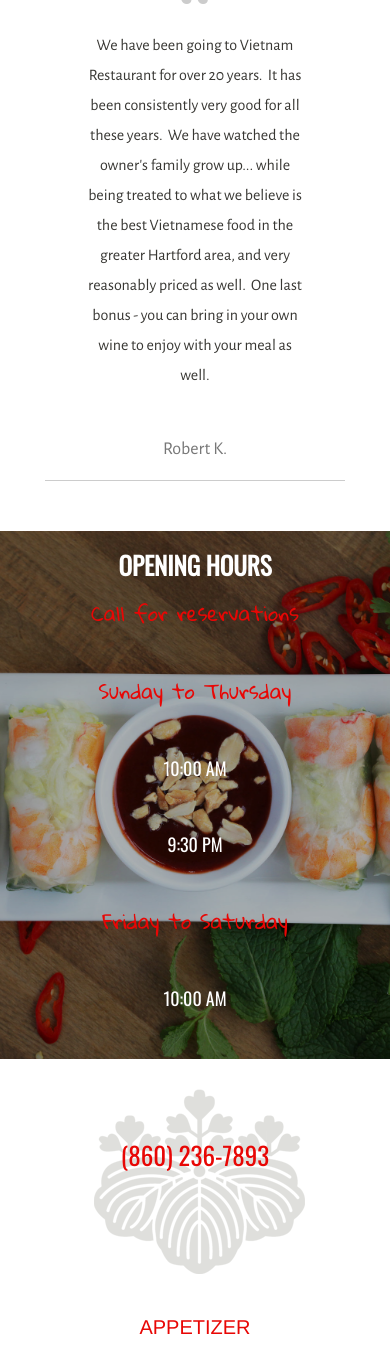
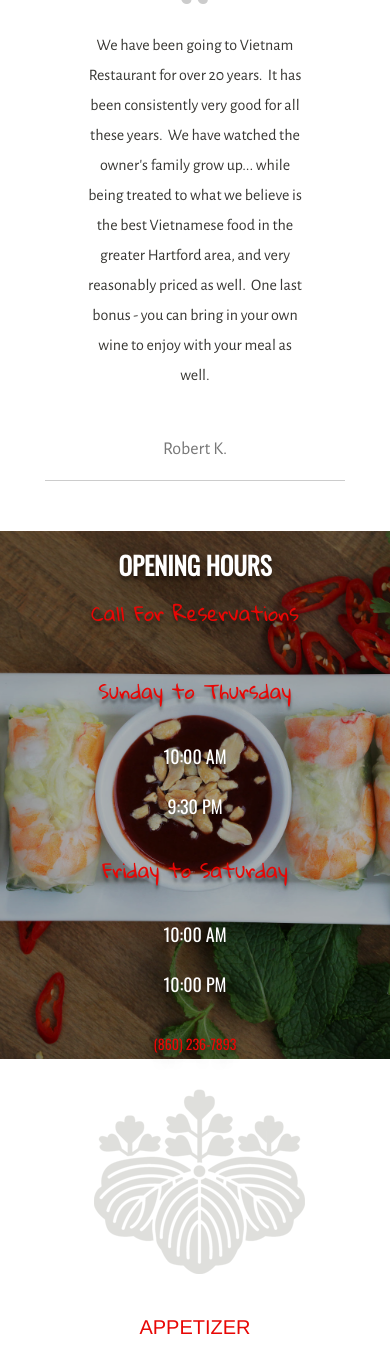
Before and after one commit to HeyTY/vn-restaurant-wh, a PHP site: page / in a window 390 px wide. Shown: the part 1557-2920 px from the top of the page. Run offline with PHP 8.4, Linux system fonts and the light colour scheme.

Commit message:
Fixed hours styling and cleaned unused code

```diff
--- a/assets/css/main.css
+++ b/assets/css/main.css
@@ -84,6 +84,7 @@ body {
     left: 0;
     right: 0;
     width: 100%;
+
 }
 
 .header-logo {
@@ -323,6 +324,9 @@ blockquote p {
     padding-top: 30px;
     padding-bottom: 40px;
     min-height: 528px;
+    text-shadow: 0px 4px  3px   rgba(0,0,0,0.4),
+    0px 8px  13px  rgba(0,0,0,0.1),
+    0px 18px 23px  rgba(0,0,0,0.1);
 }
 
 #color-overlay {
@@ -344,6 +348,8 @@ blockquote p {
     text-align: center;
     margin: 20px 0 20px;
     text-transform: uppercase;
+
+
 }
 
 @media screen and (max-width:599px) {
@@ -382,18 +388,23 @@ blockquote p {
 
 
 .hours .time {
+    color: #ffffff;
     font-family: 'Oswald', sans-serif;
     font-size: 35px;
+    line-height: 14px;
     text-transform: uppercase;
-    color: #ffffff;
+
+
 }
 
 @media screen and (max-width:599px) {
     .hours .time {
+        color: #ffffff;
         font-family: 'Oswald', sans-serif;
         font-size: 18px;
+        line-height: 0px;
         text-transform: uppercase;
-        color: #ffffff;
+
     }
 }
 
@@ -401,17 +412,21 @@ blockquote p {
     color: #e80705;
     font-family: 'Oswald', sans-serif;
     font-size: 25px;
-
     text-transform: uppercase;
 
 }
 
-@media (max-width: 768px) {
-
-    .hours {
-        padding: 30px;
+@media screen and (max-width:599px) {
+    .hours .phone-number {
+        color: #e80705;
+        font-family: 'Oswald', sans-serif;
+        font-size: 14px;
+        text-transform: uppercase;
     }
 }
+
+
+
 
 
 /*Menu*/
--- a/index.html
+++ b/index.html
@@ -48,19 +48,8 @@
 </nav>
 
 
-            <!--HEADER-->
-    <!--<div class="header">-->
-        <!--<div class="container-fluid">-->
-            <!---->
-
-        <!--</div>-->
-    <!--</div>-->
-
-
             <!--HEADER CAROUSEL-->
             <div class="carousel fade-carousel slide" data-ride="carousel" data-interval="4000" id="bs-carousel">
-
-
 
                 <!-- Indicators -->
                 <ol class="carousel-indicators">
@@ -135,7 +124,7 @@
                 <div id="color-overlay">
                     <div class="container">
                         <h2> Opening Hours</h2>
-                        <p class="hour-days">Call for reservations</p>
+                        <p class="hour-days">Call For Reservations</p>
                         <div class="row">
                             <div class="col-lg-6 col-md-6">
                                 <p class="hour-days">Sunday to Thursday</p>
@@ -224,21 +213,15 @@
                             </ul>
                         </div>
 
-                        <!--<div class="col-lg-4 col-md-4">-->
-                            <!--<hr class="style14">-->
-                        <!--</div>-->
+
                         <div id="menu-button-container" class="col-lg-12 col-sm-12">
                             <a href="menu.html" id="menu-button"class="btn" role="button">View Complete Menu</a>
                         </div>
-                        <!--<div class="col-lg-4 col-md-4">-->
-                            <!--<hr class="style14">-->
-                        <!--</div>-->
                     </div>
                 </div>
             </div>
 
             <!--GALLERY-->
-
             <div id="gallery" class="gallery-container container">
                 <div id="main_area">
                     <h2>Gallery</h2>
@@ -367,7 +350,6 @@
                             <div class="col-lg-12">
                                 <button class="btn btn-lg">Submit</button>
                             </div>
-
                         </div>
                     </div>
                 </div>
@@ -382,14 +364,12 @@
                         <div class="col-lg-4 col-md-4">
                             <h4>Contact Us</h4>
                             <p><i class="fa fa-home" aria-hidden="true"></i> 1131 New Britain Ave. West Hartford, CT 06110</p>
-                            <p><i class="fa fa-envelope" aria-hidden="true"></i>info@vn.com</p>
+                            <!--<p><i class="fa fa-envelope" aria-hidden="true"></i>info@vn.com</p>-->
                             <p><i class="fa fa-phone" aria-hidden="true">(860) 236-7893</i></p>
-
                         </div>
 
                         <div class="col-lg-4 col-md-4">
                             <h4>Stay in touch</h4>
-
                             <a href="https://www.yelp.com/biz/vietnam-restaurant-west-hartford" target="_blank"><i class="social fa fa-yelp" aria-hidden="true"></i></a>
                             <a href="https://www.tripadvisor.com/Restaurant_Review-g33970-d417872-Reviews-Vietnam_Restaurant-West_Hartford_Connecticut.html" target="_blank"><i class="social fa fa-tripadvisor" aria-hidden="true"></i></a>
                             <a href="https://foursquare.com/v/vietnam-restaurant/4bda0985a8d976b0a86f0cb5" target="_blank"><i class=" social fa fa-foursquare" aria-hidden="true"></i></a>
```
Also changed, not shown: menu.html (+0 -78 lines).
